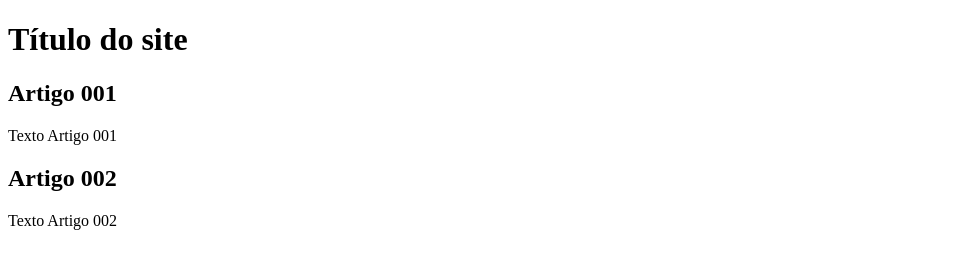
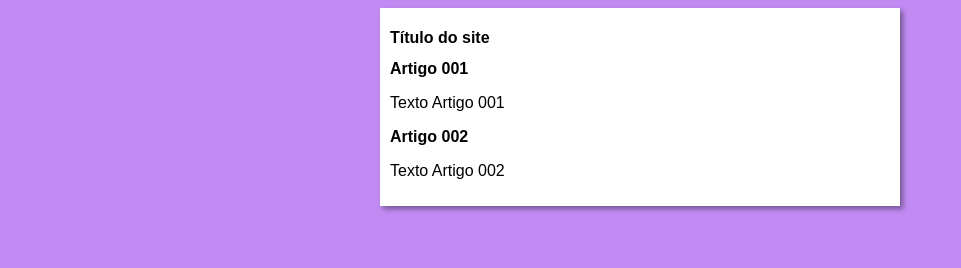
Before and after one commit to MaikRodriguess/projeto-site, a plain HTML site: page index.html in a window 1280 px wide. Shown: the whole page, without its empty margins (0-961 px from the left). Drawn offline with Linux system fonts and the light colour scheme.

Commit message:
criaçãode css

```diff
--- /dev/null
+++ b/estilos/style.css
@@ -0,0 +1,17 @@
+* {
+    font-family: Arial, Helvetica, sans-serif;
+    font-size: 16px;
+
+}
+
+body{
+    background-color: rgb(193, 139, 243);
+}
+
+main{
+    background-color: white;
+    width: 500px;
+    margin: auto;
+    padding: 10px;
+    box-shadow: 3px 3px 5px rgba(0, 0, 0, 0.386);
+}
--- a/index.html
+++ b/index.html
@@ -5,6 +5,7 @@
     <meta http-equiv="X-UA-Compatible" content="IE=edge">
     <meta name="viewport" content="width=device-width, initial-scale=1.0">
     <title>Título do site</title>
+    <link rel="stylesheet" href="estilos/style.css">
 </head>
 <body>
     <main>
```
